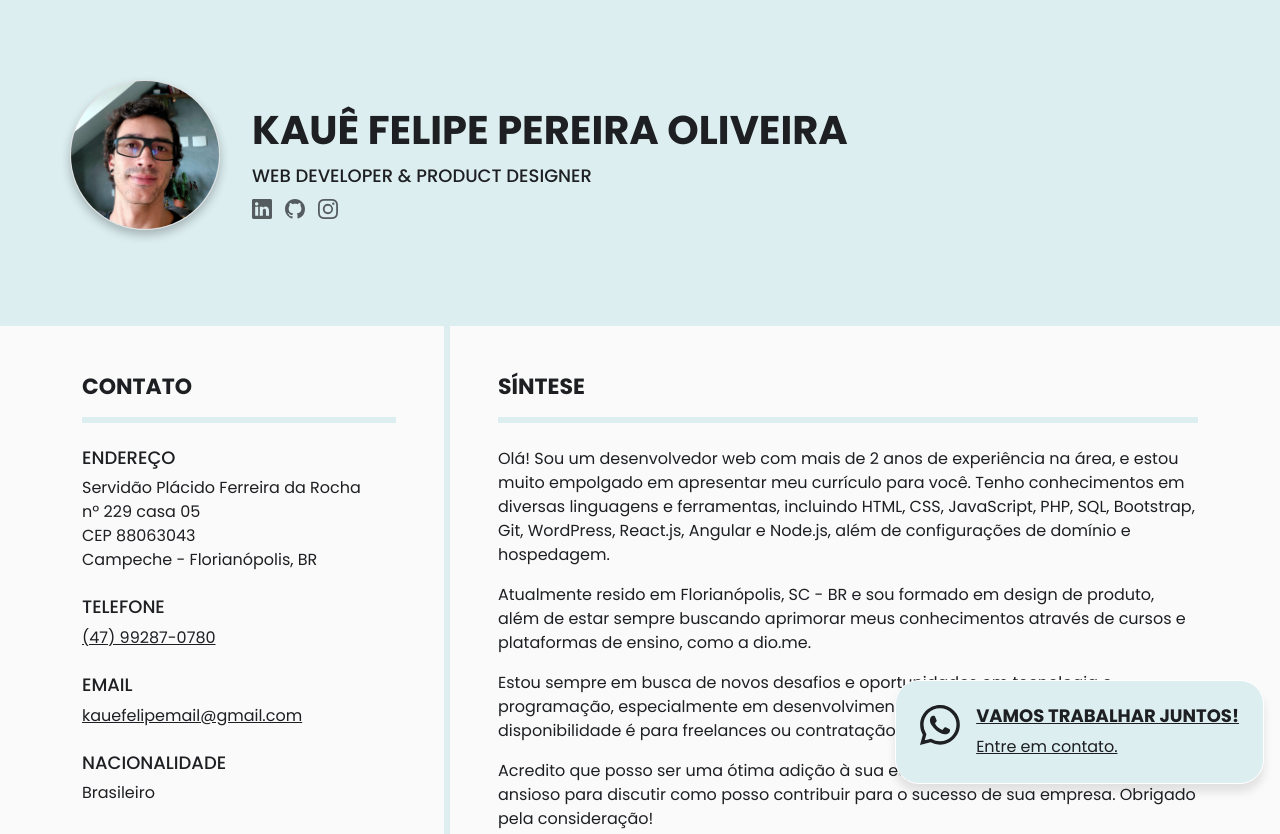
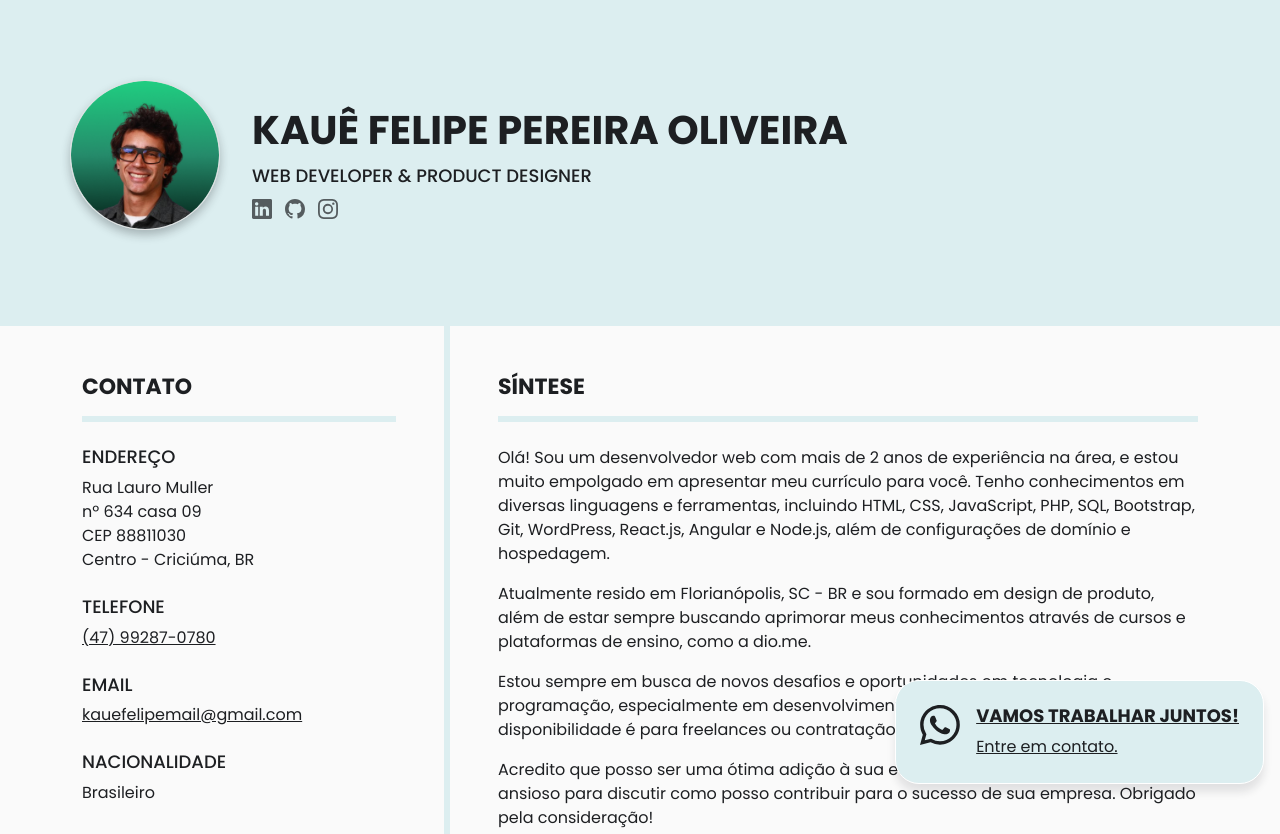
Before and after one commit to Kaueflip/Kaueflip.github.io, a plain HTML site: page index.html in a window 1280 px wide. Shown: the top 834 px of the page. Drawn offline with nearby package versions, Linux system fonts and the light colour scheme.

Commit message:
change: Profile Image and Infos

```diff
--- a/index.html
+++ b/index.html
@@ -3,7 +3,7 @@
   <head>
     <meta charset="utf-8" />
     <meta name="viewport" content="width=device-width, initial-scale=1" />
-    <title>Meu CV - Kauê Felipe</title>
+    <title>Resume - Kauê Felipe</title>
     <link rel="shortcut icon" href="favicon.ico" type="image/x-icon" />
     <link
       href="https://cdn.jsdelivr.net/npm/bootstrap@5.3.0-alpha3/dist/css/bootstrap.min.css"
@@ -26,7 +26,7 @@
         <figure class="me-lg-3">
           <img
             class="img-fluid rounded-circle"
-            src="me.jpg"
+            src="me.webp"
             alt="Me!"
             loading="lazy"
           />
@@ -110,10 +110,10 @@
             <hr class="hr" />
             <h3>ENDEREÇO</h3>
             <ul>
-              <li>Servidão Plácido Ferreira da Rocha</li>
-              <li>nº 229 casa 05</li>
-              <li>CEP 88063043</li>
-              <li>Campeche - Florianópolis, BR</li>
+              <li>Rua Lauro Muller</li>
+              <li>nº 634 casa 09</li>
+              <li>CEP 88811030</li>
+              <li>Centro - Criciúma, BR</li>
             </ul>
             <h3>TELEFONE</h3>
             <p>
@@ -346,6 +346,10 @@
             <h2>EDUCAÇÃO</h2>
             <hr class="hr" />
             <p class="mt-4">
+              2023- presente<br />
+              Curso Superior Bacharelado em Sistemas da Informação - Uniasselvi
+            </p>
+            <p>
               2023<br />
               Html Developer dio.me cert.nº E4E8FB03 <br />
               Lógica de Programação Essencial dio.me cert.nº 3E52EA86<br />
--- a/styles.css
+++ b/styles.css
@@ -48,6 +48,8 @@ figure img {
   -webkit-box-shadow: 0 5px 10px #1d1f2248;
   box-shadow: 0 5px 10px #1d1f2248;
   border: solid 1px #dfdfdf;
+  -webkit-box-reflect: below 0px
+    linear-gradient(to bottom, rgba(0, 0, 0, 0), rgba(0, 0, 0, 0, 0.4));
 }
 .social_custom {
   display: -webkit-box;
```
Also changed, not shown: me.jpg (deleted), me.png (added), me.webp (added).
